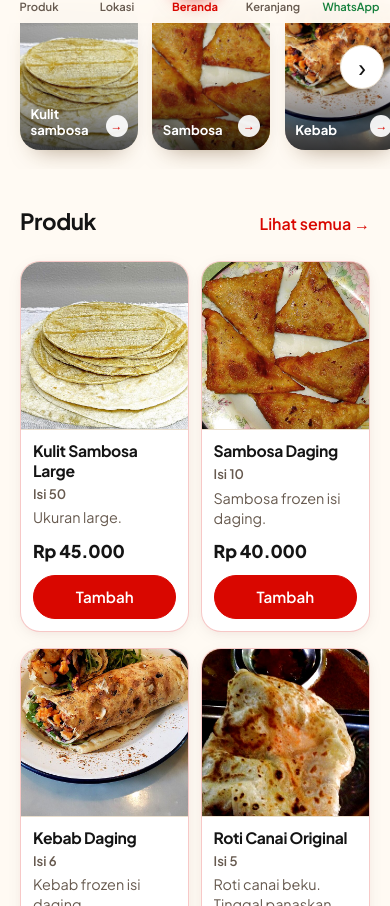
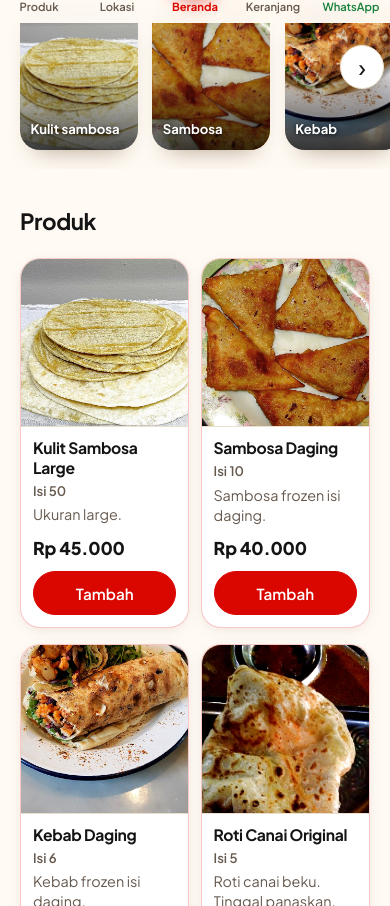
Before and after one commit to Pengkypeng-sys/albaFootMarket, a Next.js app: page / in a window 390 px wide. Shown: the part 821-1727 px from the top of the page. Built offline with nearby package versions, Linux system fonts and the light colour scheme.

Commit message:
style: keep only category name on cards and remove Lihat semua link

```diff
--- a/app/globals.css
+++ b/app/globals.css
@@ -1845,29 +1845,14 @@ main {
   position: absolute;
   inset: auto 0.85rem 0.8rem;
   z-index: 1;
-  display: flex;
-  align-items: flex-end;
-  justify-content: space-between;
-  gap: 0.4rem;
+  display: block;
   color: #fff;
   font-size: 0.95rem;
   font-weight: 700;
-  line-height: 1.2;
+  line-height: 1.25;
   text-align: left;
-}
-
-.tile span::after {
-  content: "→";
-  flex: none;
-  display: grid;
-  place-items: center;
-  width: 26px;
-  height: 26px;
-  border-radius: 50%;
-  background: rgba(255, 255, 255, 0.92);
-  color: var(--red);
-  font-size: 0.85rem;
-  transition: transform 0.3s, background 0.3s, color 0.3s;
+  text-shadow: 0 1px 4px rgba(0, 0, 0, 0.7);
+  transition: transform 0.2s ease;
 }
 
 .tile:active {
@@ -1899,10 +1884,8 @@ main {
     transform: scale(1.09);
   }
 
-  .tile:hover span::after {
-    transform: translateX(3px);
-    background: var(--red);
-    color: #fff;
+  .tile:hover span {
+    transform: translateY(-2px);
   }
 
   .card-photo:hover {
@@ -1933,12 +1916,6 @@ main {
   .tile span {
     inset-inline: 0.65rem;
     font-size: 0.82rem;
-  }
-
-  .tile span::after {
-    width: 22px;
-    height: 22px;
-    font-size: 0.75rem;
   }
 
   .float-card {
--- a/app/page.tsx
+++ b/app/page.tsx
@@ -52,7 +52,6 @@ export default function Home() {
       <section className="wrap section">
         <div className="head">
           <h2>Produk</h2>
-          <Link href="/produk">Lihat semua →</Link>
         </div>
         <div className="grid">
           {featured.map((p, i) => (
```
